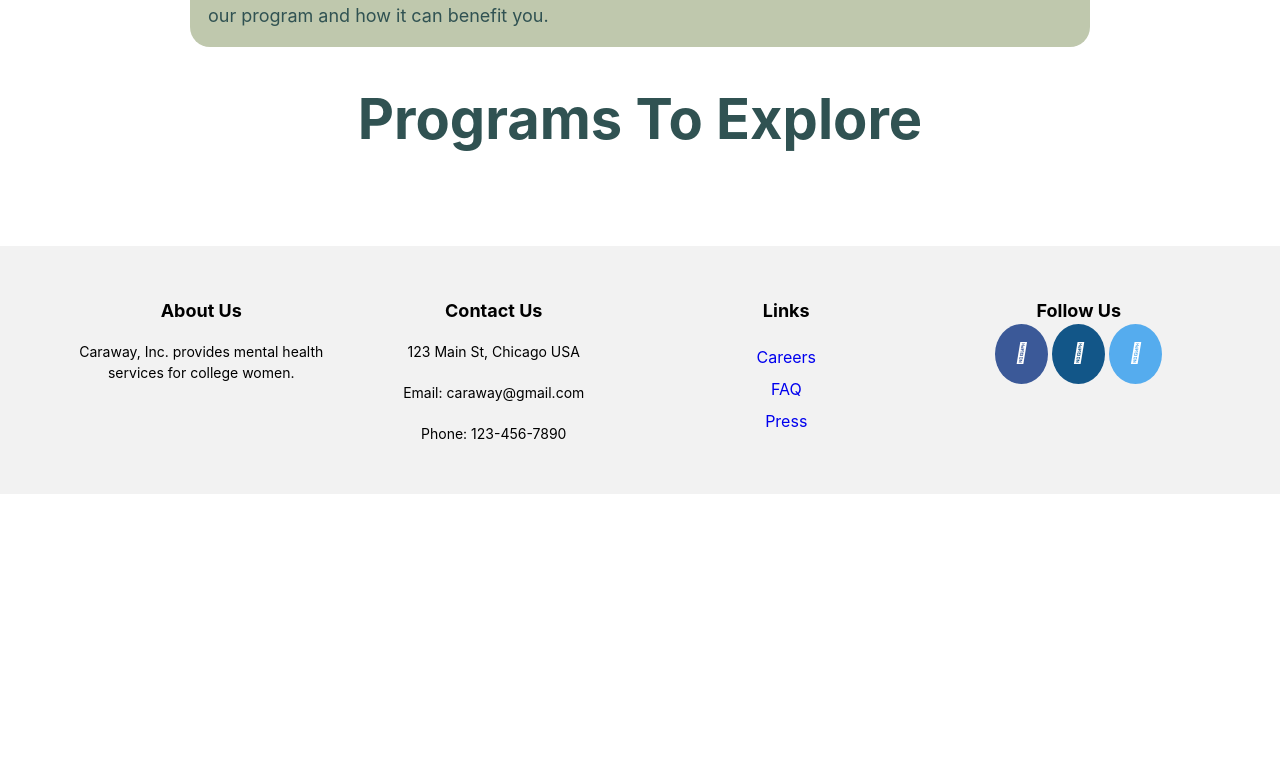
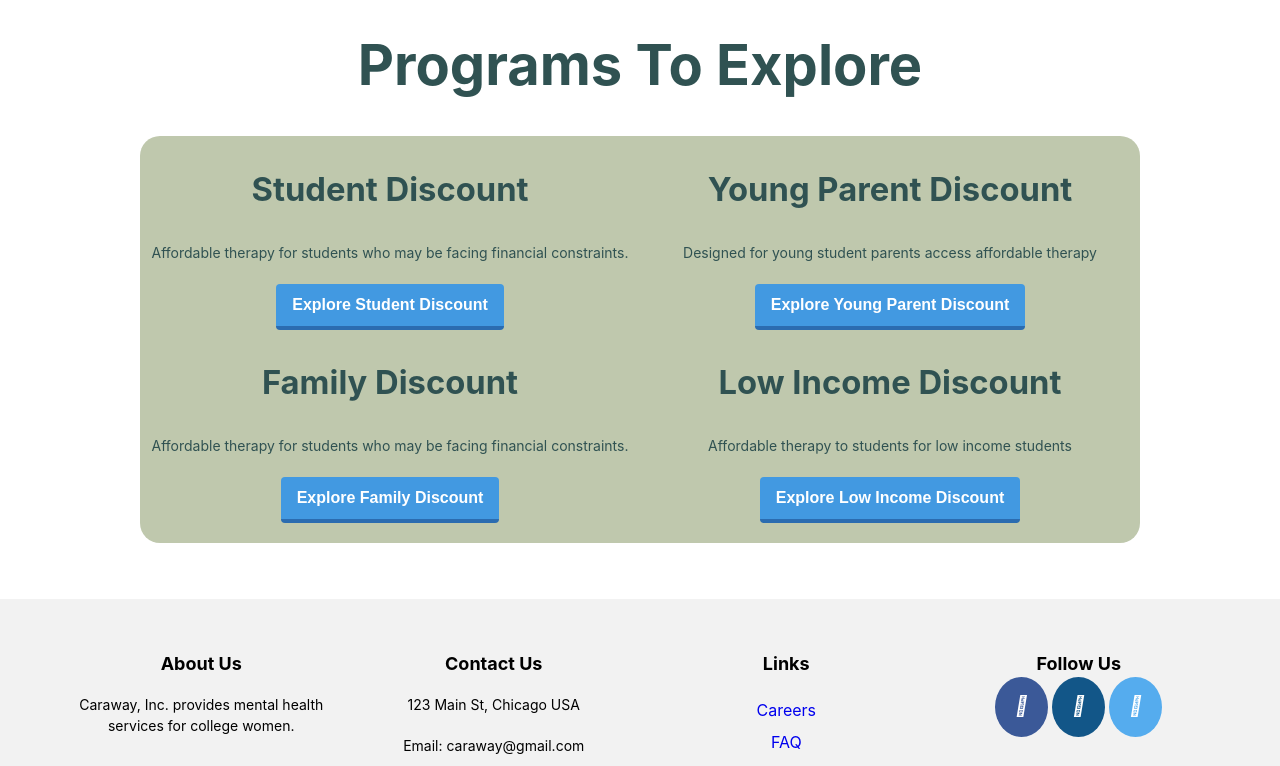
Before and after one commit to adamaripici/projectCode, a React (Create React App) app in the folder react/caraway-app/: page /financial-assistance in a window 1280 px wide. Shown: the part 698-1464 px from the top of the page. Before the commit the page ends 1192 px from the top, so only its background shows below. Built offline with nearby package versions, Linux system fonts and the light colour scheme.

Commit message:
programs to explore
finished programs to explore section

```diff
--- a/react/caraway-app/src/FinancialAssistance.css
+++ b/react/caraway-app/src/FinancialAssistance.css
@@ -15,7 +15,7 @@
 .about-financial{
     border-radius: 20px;
     background-color: #BFC8AD;
-    max-width: 900px;
+    max-width: 1000px;
 
     /* align-items: center; */
     margin-left: auto; margin-right: auto;
@@ -23,8 +23,6 @@
     flex-direction : row ;
 
     flex-basis: 100%; /* Set the width of the about section to 100% of the available space */
-
-
 
 }
 
@@ -70,3 +68,40 @@
     margin: 0; /* Remove default margin */
 
 }
+
+
+.about-financial1{
+    border-radius: 20px;
+    background-color: #BFC8AD;
+    max-width: 1000px;
+
+    /* align-items: center; */
+    margin-left: auto; margin-right: auto;
+    /* display : flex;
+    flex-direction : row ; */
+    overflow: auto;
+}
+
+.grid {
+  margin-left: auto;
+  margin-right: auto;
+  display:grid;
+  grid-template-columns: 500px 500px;
+  padding-bottom: 20px;
+}
+
+.financial-button{
+  display: inline-block;
+  outline: 0;
+  border: 0;
+  cursor: pointer;
+  background-color: #4299e1;
+  border-radius: 4px;
+  padding: 8px 16px;
+  font-size: 16px;
+  border-bottom: 4px solid #2b6cb0;
+  font-weight: 700;
+  color: white;
+  line-height: 26px;
+
+}
--- a/react/caraway-app/src/FinancialAssistance.js
+++ b/react/caraway-app/src/FinancialAssistance.js
@@ -13,6 +13,32 @@ export default function FinancialAssistance() {
       </div>
       <div className="programs-to-explore">
         <h1 className="project-title">Programs To Explore</h1>
+        <div className="about-financial1">
+            <div className="grid">
+              <div className="student-discount">
+                  <h3>Student Discount</h3>
+                  <p>Affordable therapy for students who may be facing financial constraints.</p>
+                  <button className="financial-button">Explore Student Discount</button>
+              </div>
+              <div className="young-parent">
+                  <h3>Young Parent Discount</h3>
+                  <p>Designed for young student parents access affordable therapy</p>
+                  <button className="financial-button">Explore Young Parent Discount</button>
+              </div>
+              <div className="family-discount">
+                  <h3>Family Discount</h3>
+                  <p>Affordable therapy for students who may be facing financial constraints.</p>
+                  <button className="financial-button">Explore Family Discount</button>
+              </div>
+              <div className="low-income">
+                  <h3>Low Income Discount</h3>
+                  <p>Affordable therapy to students for low income students</p>
+                  <button className="financial-button">Explore Low Income Discount</button>
+              </div>
+            </div>
+
+        </div>
+
       </div>
     </div>
   );
```
